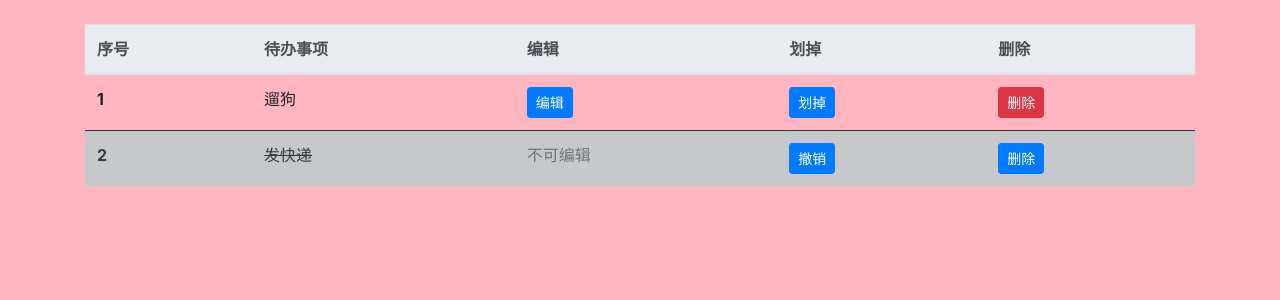
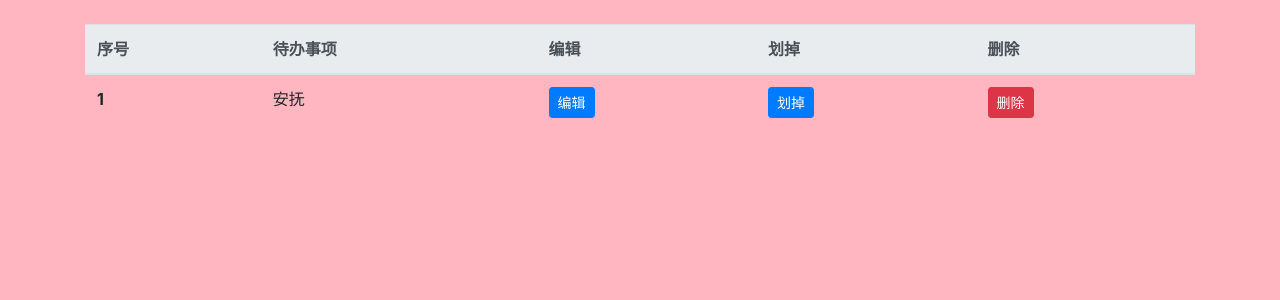
Before and after one commit to Alanwhb/to_do_list, a Django app: page /todo/home/ in a window 1280 px wide. Shown: the part 54-354 px from the top of the page. Run offline with Django 3.2, Linux system fonts and the light colour scheme; data comes from the database, SQL or seed files in the repository; both versions use the stored data as it was after the commit; some libraries are stand-ins or nearby versions.

Commit message:
部署到服务器之前

```diff
--- a/todolist/models.py
+++ b/todolist/models.py
@@ -8,4 +8,4 @@ class Todo(models.Model):
     done = models.BooleanField(default=False)
 
     def __str__(self):
-        pass
+        return self.thing
--- a/todolist/templates/todolist/home.html
+++ b/todolist/templates/todolist/home.html
@@ -40,20 +40,20 @@
     <tbody class="no-underline">
 {% for 每一件事 in 清单  %}
 
-{% if 每一件事.已完成 %}
+{% if 每一件事.done %}
 <tr class="table-dark">
   <th class="text-dark" scope="row">{{ forloop.counter }}</th>
-  <td class="text-dark" id="line-through">{{ 每一件事.待办事项 }}</td>
+  <td class="text-dark" id="line-through">{{ 每一件事.thing }}</td>
   <td class="text-secondary">不可编辑</td>
   <td>
-      <form method="POST" action="{% url 'todolist:划掉' forloop.counter %}">
+      <form method="POST" action="{% url 'todolist:划掉' 每一件事.id %}">
           {% csrf_token %}
           <input name="完成状态" type="hidden" value="未完成" >
       <button type="submit" class="btn btn-primary btn-sm">撤销</button>
       </form>
   </td>
   <td>
-      <form method="POST" action="{% url 'todolist:删除' forloop.counter %}">
+      <form method="POST" action="{% url 'todolist:删除' 每一件事.id %}">
         {% csrf_token %}
         <button type="submit" class="btn btn-primary btn-sm">删除</button>
       </form>
@@ -63,12 +63,12 @@
 
 <tr>
   <th scope="row">{{ forloop.counter }}</th>
-  <td>{{ 每一件事.待办事项 }}</td>
-  <td><a href="{% url 'todolist:编辑' forloop.counter %}">
+  <td>{{ 每一件事.thing }}</td>
+  <td><a href="{% url 'todolist:编辑' 每一件事.id %}">
     <button type="submit" class="btn btn-primary btn-sm">
     编辑</button></a></td>
   <td>
-  <form method="POST" action="{% url 'todolist:划掉' forloop.counter %}">
+  <form method="POST" action="{% url 'todolist:划掉' 每一件事.id %}">
       {% csrf_token %}
       <input name="完成状态" type="hidden" value="已完成" >
   <button type="submit" class="btn btn-primary btn-sm">划掉</button>
@@ -77,24 +77,24 @@
 
   <td>
   <!-- Button trigger modal -->
-  <button type="button" class="btn btn-danger btn-sm" data-toggle="modal" data-target="#exampleModal">删除</button>
+  <button type="button" class="btn btn-danger btn-sm" data-toggle="modal" data-target="#exampleModel{{ forloop.counter }}">删除</button>
 
   <!-- Modal -->
-  <div class="modal fade" id="exampleModal" tabindex="-1" role="dialog" aria-labelledby="exampleModalLabel" aria-hidden="true">
+  <div class="modal fade" id="exampleModel{{ forloop.counter }}" tabindex="-1" role="dialog" aria-labelledby="exampleModel{{ forloop.counter }}Label" aria-hidden="true">
     <div class="modal-dialog" role="document">
       <div class="modal-content">
         <div class="modal-header">
-          <h5 class="modal-title" id="exampleModalLabel">请确认</h5>
+          <h5 class="modal-title" id="exampleModel{{ forloop.counter }}Label">请确认</h5>
           <button type="button" class="close" data-dismiss="modal" aria-label="Close">
             <span aria-hidden="true">&times;</span>
           </button>
         </div>
         <div class="modal-body">
-         确定要删除：<strong>未办事项 {{ 每一件事.待办事项 }}</strong> 吗？
+         确定要删除：<strong>未办事项 {{ 每一件事.thing }}</strong> 吗？
         </div>
         <div class="modal-footer">
           <button type="button" class="btn btn-secondary" data-dismiss="modal"> 取消</button>
-        <form method="POST" action="{% url 'todolist:删除' forloop.counter %}">
+        <form method="POST" action="{% url 'todolist:删除' 每一件事.id %}">
           {% csrf_token %}
           <button type="submit" class="btn btn-primary">确认</button>
         </form>
@@ -111,31 +111,8 @@
 
 {% endfor %}
 
-
-
-      <!--<tr>
-        <th scope="row">2</th>
-        <td>看一会小说</td>
-        <td><a class="text-info" href="#">编辑</a></td>
-        <td><a class="text-info" href="#">划掉</a></td>
-        <td><a class="text-info" href="#">删除</a></td>
-      </tr>
-      <tr>
-        <th scope="row">3</th>
-        <td>散散步</td>
-        <td><a class="text-info" href="#">编辑</a></td>
-        <td><a class="text-info" href="#">划掉</a></td>
-        <td><a class="text-info" href="#">删除</a></td>
-      </tr>
-      <tr class="table-dark">
-        <th class="text-dark" scope="row">4</th>
-        <td class="text-dark" id="line-through">去超市</td>
-        <td class="text-secondary">不可编辑</td>
-        <td><a class="text-info" href="#">撤销</a></td>
-        <td><a class="text-danger" href="#">删除</a></td>
-      </tr> -->
-    </tbody>
-  </table>
+</tbody>
+</table>
 
 {{ 待办事项 }}
 {{ 不存在 }}
--- a/todolist/urls.py
+++ b/todolist/urls.py
@@ -5,7 +5,7 @@ app_name = 'todolist'
 urlpatterns = [
     path('home/', views.home, name='主页'),
     path('about/', views.about, name='关于'),
-    path('edit/<forloop_counter>', views.edit, name='编辑'),
-    path('del/<forloop_counter>', views.delete, name='删除'),
-    path('cross/<forloop_counter>', views.cross, name='划掉'),
+    path('edit/<每一件事_id>', views.edit, name='编辑'),
+    path('del/<每一件事_id>', views.delete, name='删除'),
+    path('cross/<每一件事_id>', views.cross, name='划掉'),
 ]
--- a/todolist/views.py
+++ b/todolist/views.py
@@ -1,26 +1,22 @@
 from django.shortcuts import render, redirect
+from .models import Todo
 
 # Create your views here.
-
-lst = [
-    {'待办事项': '遛狗', '已完成': False},
-    {'待办事项': '发快递', '已完成': True},
-]
 
 
 def home(request):
     # request.POST
-    global lst
     if request.method == 'POST':
         if request.POST['待办事项'] == '':
-            content = {'清单': lst, '警告': '请收入内容！'}
+            content = {'清单': Todo.objects.all(), '警告': '请收入内容！'}
             return render(request, 'todolist/home.html', content)
         else:
-            lst.append({'待办事项': request.POST['待办事项'], '已完成': False})
-            content = {'清单': lst, '信息': '添加成功！'}
+            a_row = Todo(thing=request.POST['待办事项'], done=False)
+            a_row.save()
+            content = {'清单': Todo.objects.all(), '信息': '添加成功！'}
             return render(request, 'todolist/home.html', content)
     elif request.method == 'GET':
-        content = {'清单': lst}
+        content = {'清单': Todo.objects.all()}
         return render(request, 'todolist/home.html', content)
 
 
@@ -28,30 +24,35 @@ def about(request):
     return render(request, 'todolist/about.html')
 
 
-def edit(request, forloop_counter):
-    global lst
+def edit(request, 每一件事_id):
     if request.method == 'POST':
         if request.POST['已修改事项'] == '':
             return render(request, 'todolist/edit.html', {'警告': '请收入内容！'})
         else:
-            lst[int(forloop_counter) - 1]['待办事项'] = request.POST['已修改事项']
+            a = Todo.objects.get(id=每一件事_id)
+            a.thing = request.POST['已修改事项']
+            a.save()
             return redirect('todolist:主页')
 
     elif request.method == 'GET':
-        content = {'待修改事项': lst[int(forloop_counter) - 1]['待办事项']}
+        content = {'待修改事项': Todo.objects.get(id=每一件事_id).thing}
         return render(request, 'todolist/edit.html', content)
 
 
-def delete(request, forloop_counter):
-    lst.pop(int(forloop_counter) - 1)
+def delete(request, 每一件事_id):
+    a = Todo.objects.get(id=每一件事_id)
+    a.delete()
     return redirect('todolist:主页')
 
 
-def cross(request, forloop_counter):
-    global lst
+def cross(request, 每一件事_id):
     if request.POST['完成状态'] == '已完成':
-        lst[int(forloop_counter) - 1]['已完成'] = True
+        a = Todo.objects.get(id=每一件事_id)
+        a.done = True
+        a.save()
         return redirect('todolist:主页')
     elif request.POST['完成状态'] == '未完成':
-        lst[int(forloop_counter) - 1]['已完成'] = False
+        a = Todo.objects.get(id=每一件事_id)
+        a.done = False
+        a.save()
         return redirect('todolist:主页')
```
Also changed, not shown: todolist/templates/todolist/edit.html (+17 -7 lines), db.sqlite3.
